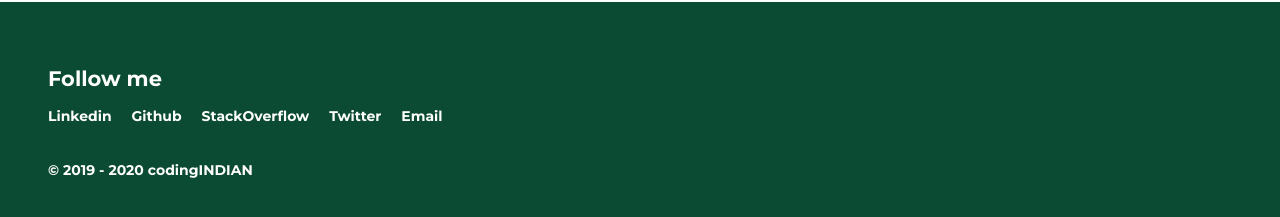
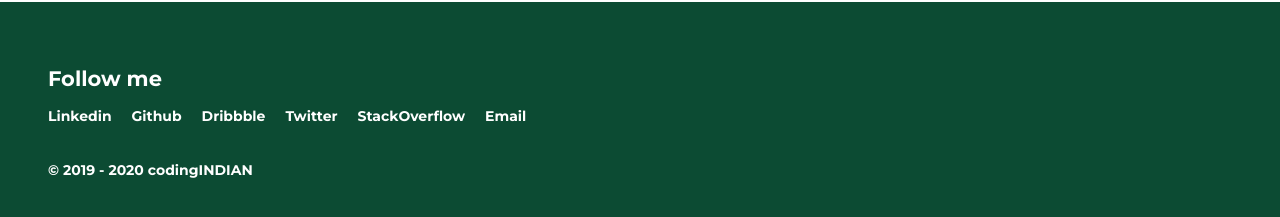
Before and after one commit to sharadcodes/sharadcodes.github.io, a Jekyll site: the page built from index.html, in a window 1280 px wide and 900 px high, scrolled down 2931 px. Shown: the part 673-890 px from the top of the window. Built offline with Jekyll 4.4.1, drawn with Linux system fonts in a browser that asks for light colours; emoji names are drawn with the system emoji font; the list of posts is cut into pages by our own code.

Commit message:
Update owner.yml

```diff
--- a/_data/owner.yml
+++ b/_data/owner.yml
@@ -10,9 +10,11 @@ contact:
     url: https://www.linkedin.com/in/srsmaurya
   - title: Github
     url: https://github.com/sharadcodes
+  - title: Dribbble
+    url: https://dribbble.com/dev_sharad
+  - title: Twitter
+    url: https://twitter.com/iamsharadraj
   - title: StackOverflow
     url: https://stackoverflow.com/story/iamsharadraj
-  - title: Twitter
-    url: https://twitter.com/iamsharadraj
   - title: Email
     url: mailto:dev_sharad@outlook.com
```
